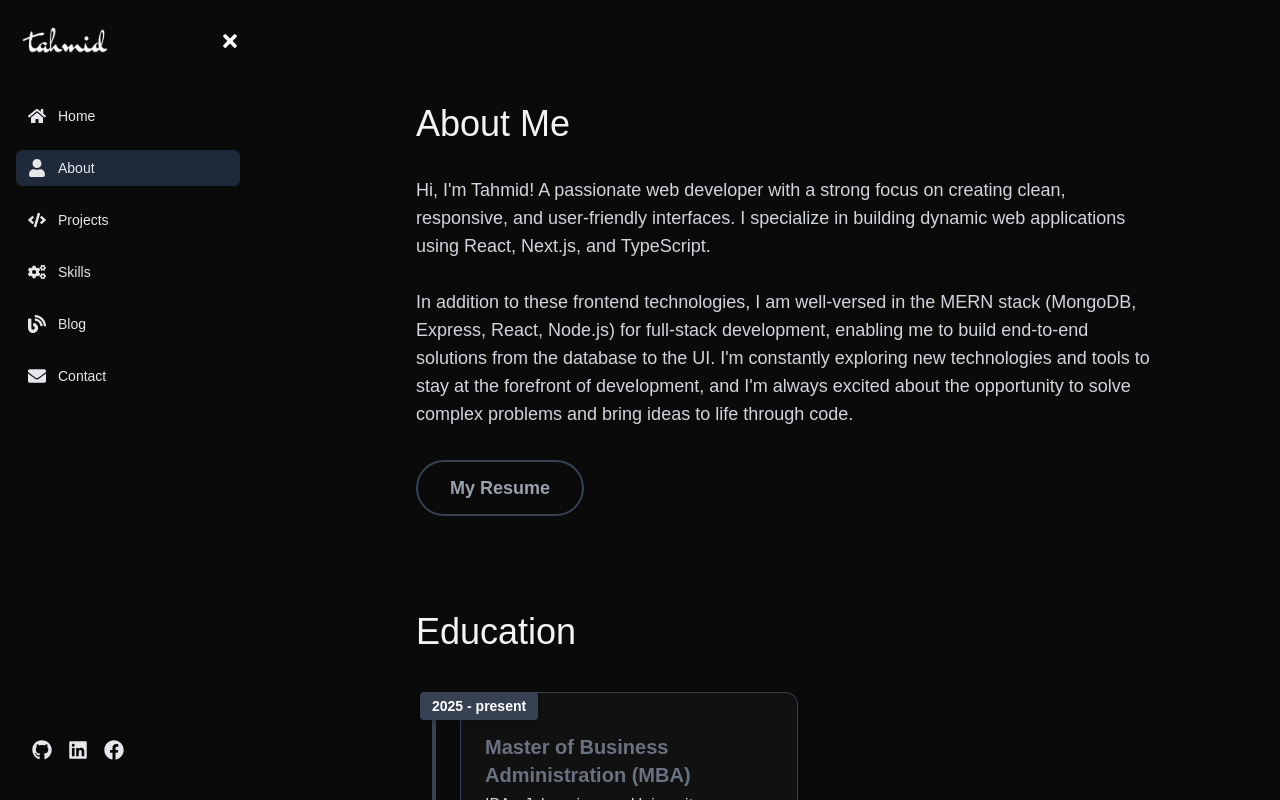
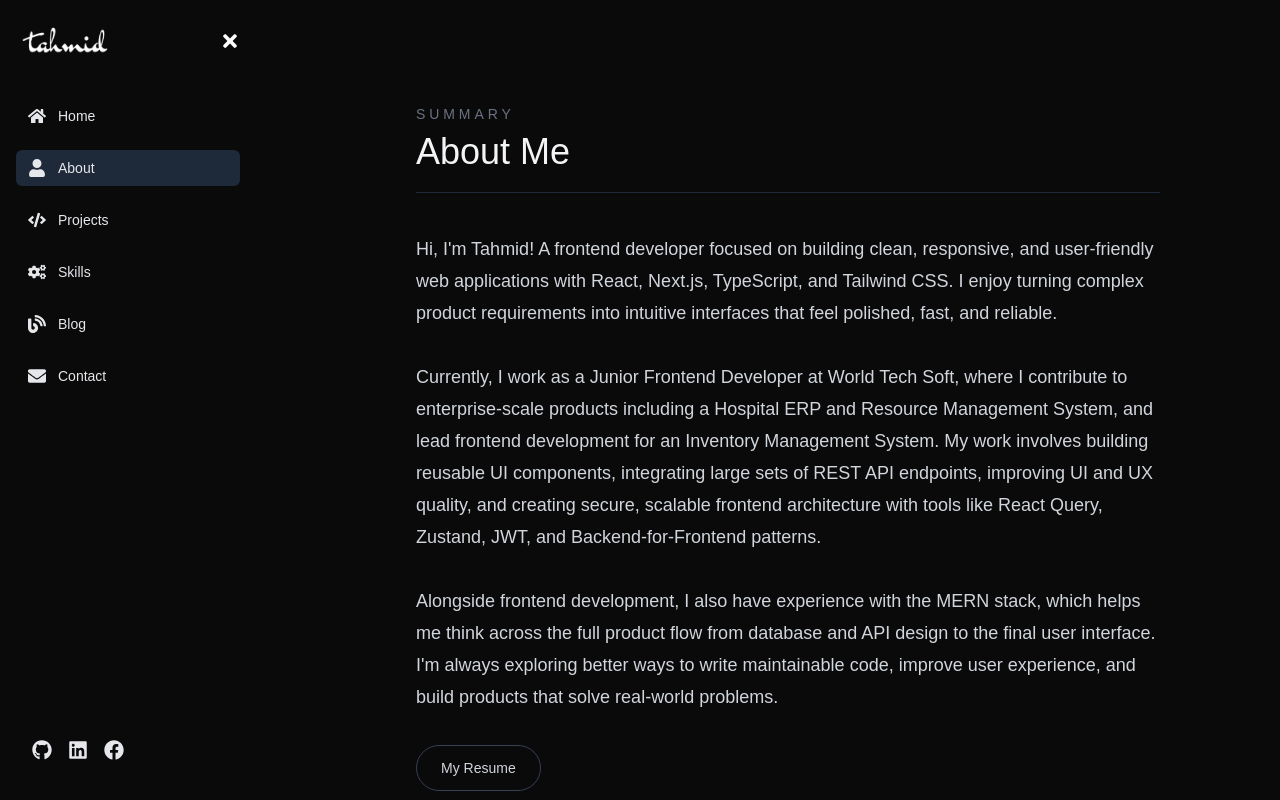
Before and after one commit to TahmidTausif/my-portfolio, a Next.js app: page /about in a window 1280 px wide. Built offline with nearby package versions, Linux system fonts and the light colour scheme.

Commit message:
refactor: updated multiple components

```diff
--- a/app/about/page.tsx
+++ b/app/about/page.tsx
@@ -1,12 +1,15 @@
 import AboutMe from '@/components/AboutMe';
 import EducationSection from '@/components/EducationSection';
+import ExperienceSection from '@/components/ExperienceSection';
 import React from 'react';
 
 const page = () => {
     return (
-        <div>
+        <div className='min-h-screen'>
             <AboutMe/>
+            <ExperienceSection/>
             <EducationSection/>
+
         </div>
     );
 };
--- a/app/blog/page.tsx
+++ b/app/blog/page.tsx
@@ -3,7 +3,7 @@ import React from 'react';
 
 const page = () => {
     return (
-        <div>
+        <div className='min-h-screen'>
             <AllBlogs/>
         </div>
     );
--- a/app/contact/page.tsx
+++ b/app/contact/page.tsx
@@ -4,7 +4,7 @@ import React from 'react';
 
 const page = () => {
     return (
-        <div>
+        <div className='min-h-screen'>
             <ContactInfo/>
             <ContactEmail/>
         </div>
--- a/app/projects/page.tsx
+++ b/app/projects/page.tsx
@@ -3,7 +3,7 @@ import React from 'react';
 
 const page = () => {
     return (
-        <div>
+        <div className='min-h-screen'>
             <AllProjects/>
         </div>
     );
--- a/app/skills/page.tsx
+++ b/app/skills/page.tsx
@@ -3,7 +3,7 @@ import React from 'react';
 
 const page = () => {
     return (
-        <div>
+        <div className='min-h-screen'>
             <SkillSection/>
         </div>
     );
--- a/components/AboutMe.tsx
+++ b/components/AboutMe.tsx
@@ -8,26 +8,35 @@ import AnimatedWrapper from "./AnimatedWrapper";
 
 export default function AboutMe() {
     const [isModalOpen, setIsModalOpen] = useState(false);
+
     return (
         <AnimatedWrapper>
-            <section className=" items-center justify-items-center pt-20 px-6 md:px-24 mx-auto">
-                {/* About Me Section */}
-                <div className=" flex flex-col  gap-8   text-center mb-16">
-                    <h2 className="text-4xl font-light text-left  text-gray-100 mb-6 md:mb-0 ">About Me</h2>
-                    <div className="w-full ">
-                        <p className="text-lg text-left text-gray-300 mb-8">
-                        Hi, I&apos;m Tahmid! A passionate web developer with a strong focus on creating clean, responsive, and user-friendly interfaces. I specialize in building dynamic web applications using React, Next.js, and TypeScript.<br/> <br/> In addition to these frontend technologies, I am well-versed in the MERN stack (MongoDB, Express, React, Node.js) for full-stack development, enabling me to build end-to-end solutions from the database to the UI. I&apos;m constantly exploring new technologies and tools to stay at the forefront of development, and I&apos;m always excited about the opportunity to solve complex problems and bring ideas to life through code.
+            <section className="px-6 pt-20 text-gray-100 md:px-24">
+                <div className="mb-10 flex items-end justify-between gap-4 border-b border-gray-800 pb-5">
+                    <div>
+                        <p className="mb-2 text-sm uppercase tracking-[0.28em] text-gray-500">Summary</p>
+                        <h2 className="text-left text-4xl font-light">About Me</h2>
+                    </div>
+                </div>
+
+                <div className="mb-16">
+                    <p className="text-left text-lg leading-8 text-gray-300">
+                        Hi, I&apos;m Tahmid! A frontend developer focused on building clean, responsive, and user-friendly web applications with React, Next.js, TypeScript, and Tailwind CSS. I enjoy turning complex product requirements into intuitive interfaces that feel polished, fast, and reliable.
+                        <br />
+                        <br />
+                        Currently, I work as a Junior Frontend Developer at World Tech Soft, where I contribute to enterprise-scale products including a Hospital ERP and Resource Management System, and lead frontend development for an Inventory Management System. My work involves building reusable UI components, integrating large sets of REST API endpoints, improving UI and UX quality, and creating secure, scalable frontend architecture with tools like React Query, Zustand, JWT, and Backend-for-Frontend patterns.
+                        <br />
+                        <br />
+                        Alongside frontend development, I also have experience with the MERN stack, which helps me think across the full product flow from database and API design to the final user interface. I&apos;m always exploring better ways to write maintainable code, improve user experience, and build products that solve real-world problems.
                     </p>
 
-                        {/* CV Preview and Download Button */}
-                        <div className="flex justify-center md:justify-start mb-8">
+                    <div className="mt-8 flex justify-start">
                         <button
                             onClick={() => setIsModalOpen(true)}
-                                className="bg-transparent border-2 border-gray-700 text-gray-400 py-3 px-8 rounded-full text-lg font-semibold hover:bg-gradient-to-l transform transition-all duration-300"
+                            className="rounded-full cursor-pointer border border-gray-700 px-6 py-3 text-sm font-medium text-gray-300 transition-all duration-300 hover:border-gray-600 hover:bg-[#151515] hover:text-gray-100"
                         >
                             My Resume
                         </button>
-                        </div>
                     </div>
                 </div>
 
@@ -37,7 +46,7 @@ export default function AboutMe() {
                             {/* Close Button */}
                             <button
                                 onClick={() => setIsModalOpen(false)}
-                                className="absolute top-4 right-4 text-gray-300 hover:text-white text-xl"
+                                className="absolute top-4 right-4 text-gray-300 hover:text-red-500 text-xl cursor-pointer hover:scale-105 transition-all duration-300"
                             >
                                 &times;
                             </button>
--- a/components/EducationSection.tsx
+++ b/components/EducationSection.tsx
@@ -27,27 +27,35 @@ const educationData = [
 export default function EducationSection() {
     return (
         <AnimatedWrapper>
-            <section className="text-gray-100 px-6 md:px-24 my-16 ">
-                <h2 className="text-4xl font-light mb-10 text-left">Education</h2>
+            <section className="px-6 md:px-24 my-16 text-gray-100">
+                <div className="mb-10 flex items-end justify-between gap-4 border-b border-gray-800 pb-5">
+                    <div>
+                        <p className="mb-2 text-sm uppercase tracking-[0.28em] text-gray-500">Academic Background</p>
+                        <h2 className="text-4xl font-light text-left">Education</h2>
+                    </div>
+                </div>
 
-                <div className="relative border-l-4 border-gray-700 pl-6 ml-4">
+                <div className="space-y-6">
                     {educationData.map((item, index) => (
-                        <div key={index} className="mb-12 relative">
-                            {/* Year marker */}
-                            <div className="absolute -left-10 top-0 bg-gray-700 text-white font-bold py-1 px-3 rounded shadow-md text-sm">
-                                {item.year}
+                        <div
+                            key={index}
+                            className="rounded-3xl border border-gray-800 bg-[#111] p-6 transition-all duration-300 hover:border-gray-700"
+                        >
+                            <div className="mb-5 flex flex-col gap-3 md:flex-row md:items-start md:justify-between">
+                                <span className="w-fit rounded-full border border-gray-700 px-4 py-1 text-sm font-medium text-gray-300">
+                                    {item.year}
+                                </span>
                             </div>
 
-                            {/* Education Cards */}
-                            <div className="grid md:grid-cols-2 gap-6 mt-4">
+                            <div className="grid gap-5">
                                 {item.degrees.map((degree, i) => (
                                     <div
                                         key={i}
-                                        className="bg-[#111] p-6 rounded-xl shadow-md border border-gray-700 hover:border-gray-700 transition-all duration-300"
+                                        className="rounded-2xl border border-gray-800 bg-[#0d0d0d] p-5"
                                     >
-                                        <h3 className="text-xl mt-4 font-bold text-gray-500 mb-1">{degree.title}</h3>
-                                        <p className="text-gray-300 font-medium mb-2">{degree.institution}</p>
-                                        <p className="text-gray-400 text-sm">{degree.details}</p>
+                                        <h3 className="text-xl font-semibold text-gray-200">{degree.title}</h3>
+                                        <p className="mt-2 text-base text-gray-400">{degree.institution}</p>
+                                        <p className="mt-3 text-sm leading-7 text-gray-500">{degree.details}</p>
                                     </div>
                                 ))}
                             </div>
--- /dev/null
+++ b/components/ExperienceSection.tsx
@@ -0,0 +1,55 @@
+import AnimatedWrapper from "./AnimatedWrapper";
+
+const experienceData = [
+    {
+        role: "Junior Frontend Developer",
+        company: "World Tech Soft",
+        period: "July 2025 - Present",
+        location: "Mohammadpur, Dhaka",
+        highlights: [
+            "Contributed to an enterprise Hospital ERP and Resource Management System using React.js, Tailwind CSS, React Query, Axios, REST APIs, and Lexical Editor by building reusable UI components, integrating 50+ API endpoints, and resolving 100+ UI and UX issues.",
+            "Led frontend development of an Inventory Management System with Next.js, TypeScript, Tailwind CSS, Zustand, React Query, Shadcn/UI, and Lexical Editor to deliver scalable product features.",
+            "Implemented JWT-based authentication and authorization, adopted a Backend-for-Frontend architecture with proxy routes, and built reusable API hooks and state management patterns for secure, maintainable applications.",
+            "Collaborated closely with backend developers and QA teams to ship production-ready features with responsive interfaces, clean code, and an optimized user experience.",
+        ],
+    },
+];
+
+export default function ExperienceSection() {
+    return (
+        <AnimatedWrapper>
+            <section className="px-6 md:px-24 my-16 text-gray-100">
+                <div className="mb-10 flex items-end justify-between gap-4 border-b border-gray-800 pb-5">
+                    <div>
+                        <p className="mb-2 text-sm uppercase tracking-[0.28em] text-gray-500">Professional Journey</p>
+                        <h2 className="text-4xl font-light text-left">Experience</h2>
+                    </div>
+                </div>
+
+                <div className="space-y-6">
+                    {experienceData.map((item, index) => (
+                        <div
+                            key={index}
+                            className="rounded-3xl border border-gray-800 bg-[#111] p-6 transition-all duration-300 hover:border-gray-700"
+                        >
+                            <div className="flex flex-col gap-4 md:flex-row md:items-start md:justify-between">
+                                <div>
+                                    <h3 className="text-2xl font-semibold text-gray-200">{item.role}</h3>
+                                    <p className="mt-2 text-base text-gray-400">{item.company}</p>
+                                </div>
+
+                                <div className="flex flex-col gap-2 text-sm text-gray-400 md:items-end">
+                                    <span className="w-fit rounded-full border border-gray-700 px-4 py-1 text-gray-300">
+                                        {item.period}
+                                    </span>
+                                    <span>{item.location}</span>
+                                </div>
+                            </div>
+
+                        </div>
+                    ))}
+                </div>
+            </section>
+        </AnimatedWrapper>
+    );
+}
```
Also changed, not shown: components/MapComponent.tsx (+3 -8 lines). Lines whose indentation alone changed are shown as unchanged.
